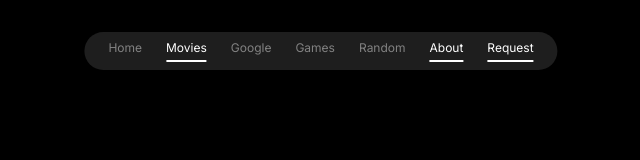
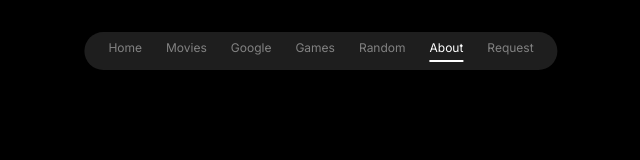
Before and after one commit to asdhashdh/testing-alr, a Next.js app: page /about in a window 1280 px wide. Shown: the top 160 px of the page, without its empty margins (319-959 px from the left). Built offline with nearby package versions, Linux system fonts and the light colour scheme.

Commit message:
Update jazz-hero.tsx

```diff
--- a/components/jazz-hero.tsx
+++ b/components/jazz-hero.tsx
@@ -33,12 +33,12 @@ export function JazzHero({ activeLink }: JazzHeroProps) {
       {/* Navigation bar */}
       <nav className="absolute top-8 left-1/2 transform -translate-x-1/2 flex space-x-6 bg-[#1e1e1e] rounded-full px-6 py-2">
         <NavLink href="/" label="Home" isActive={currentActiveLink === "home"} />
-        <NavLink href="/about" label="Movies" isActive={currentActiveLink === "about"} />
+        <NavLink href="/about" label="Movies" isActive={currentActiveLink === "movies"} />
         <NavLink href="/music" label="Google" isActive={currentActiveLink === "music"} />
         <NavLink href="/tour" label="Games" isActive={currentActiveLink === "tour"} />
         <NavLink href="/videos" label="Random" isActive={currentActiveLink === "videos"} />
         <NavLink href="/contact" label="About" isActive={currentActiveLink === "about"} />
-        <NavLink href="/contact" label="Request" isActive={currentActiveLink === "about"} />
+        <NavLink href="/contact" label="Request" isActive={currentActiveLink === "sdkfj"} />
       </nav>
 
       {/* Main content */}
```
